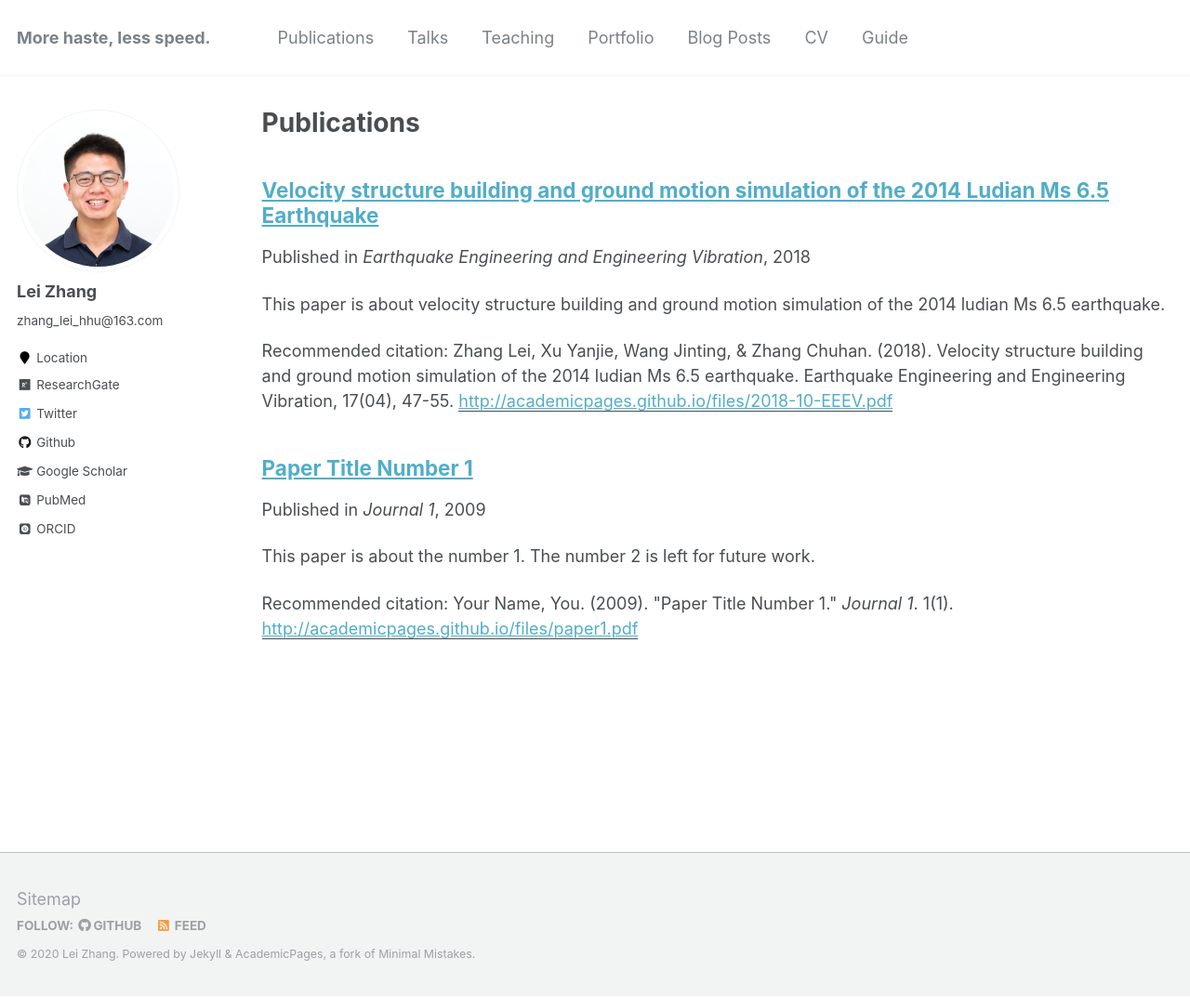
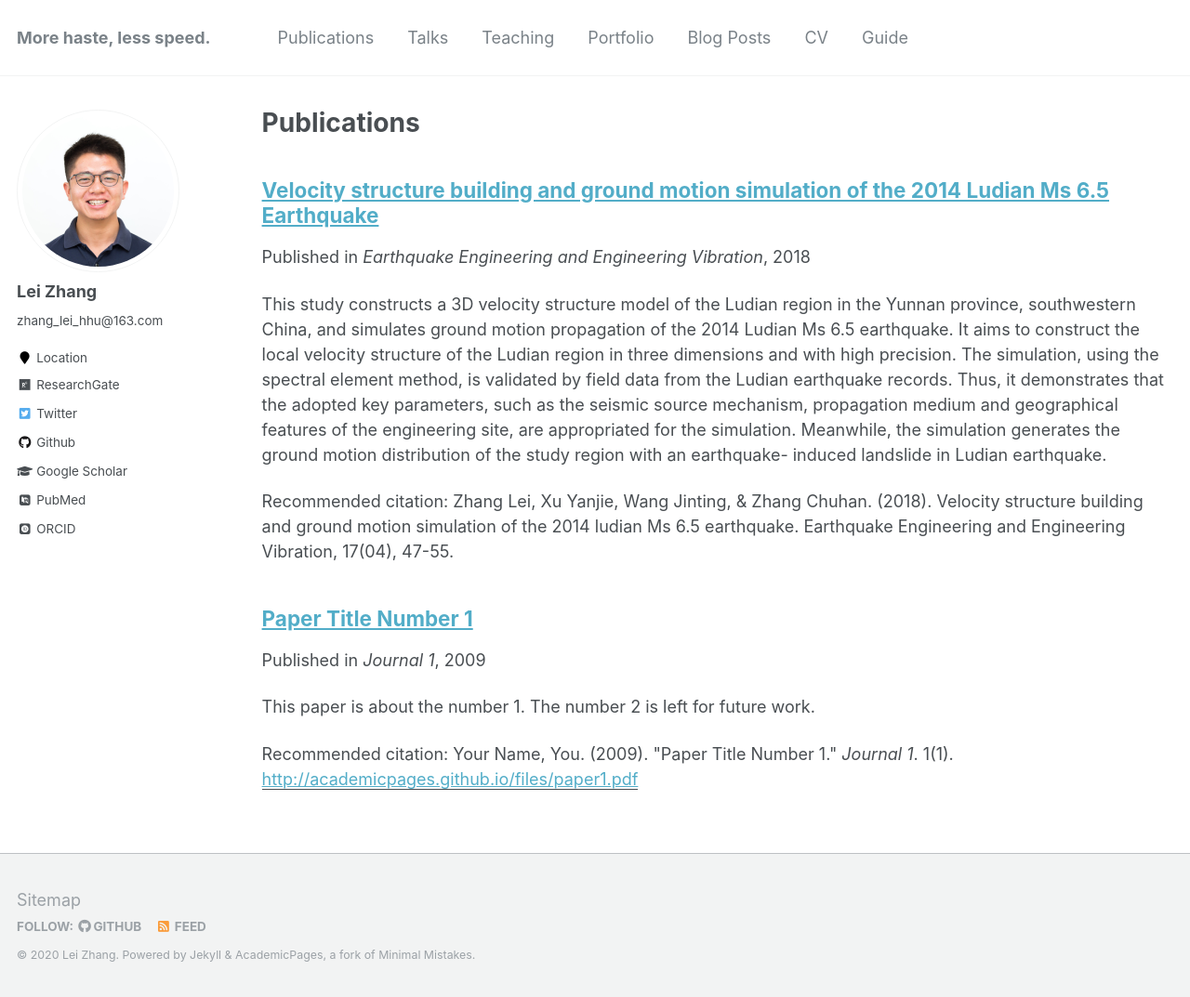
Before and after one commit to zhanglei911/zhanglei911.github.io, a Jekyll site: the page built from _pages/publications.md, in a window 1280 px wide and 1073 px high. Shown: the whole window at 93% size. Built offline with Jekyll 4.4.1, drawn with Linux system fonts in a browser that asks for light colours; some web fonts are replaced.

Commit message:
Update 2018-10-EEEV.md

```diff
--- a/_publications/2018-10-EEEV.md
+++ b/_publications/2018-10-EEEV.md
@@ -2,10 +2,9 @@
 title: "Velocity structure building and ground motion simulation of the 2014 Ludian Ms 6.5 Earthquake"
 collection: publications
 permalink: /publication/2018-10-EEEV
-excerpt: 'This paper is about velocity structure building and ground motion simulation of the 2014 ludian Ms 6.5 earthquake.'
+excerpt: 'This study constructs a 3D velocity structure model of the Ludian region in the Yunnan province, southwestern China, and simulates ground motion propagation of the 2014 Ludian Ms 6.5 earthquake. It aims to construct the local velocity structure of the Ludian region in three dimensions and with high precision. The simulation, using the spectral element method, is validated by field data from the Ludian earthquake records. Thus, it demonstrates that the adopted key parameters, such as the seismic source mechanism, propagation medium and geographical features of the engineering site, are appropriated for the simulation. Meanwhile, the simulation generates the ground motion distribution of the study region with an earthquake- induced landslide in Ludian earthquake.'
 date: 2018-10-01
 venue: 'Earthquake Engineering and Engineering Vibration'
-paperurl: 'http://academicpages.github.io/files/2018-10-EEEV.pdf'
 citation: 'Zhang Lei, Xu Yanjie, Wang Jinting, & Zhang Chuhan. (2018). Velocity structure building and ground motion simulation of the 2014 ludian Ms 6.5 earthquake. Earthquake Engineering and Engineering Vibration, 17(04), 47-55.'
 ---
 This study constructs a 3D velocity structure model of the Ludian region in the Yunnan province, southwestern China, and simulates ground motion propagation of the 2014 Ludian Ms 6.5 earthquake. It aims to construct the local velocity structure of the Ludian region in three dimensions and with high precision. The simulation, using the spectral element method, is validated by field data from the Ludian earthquake records. Thus, it demonstrates that the adopted key parameters, such as the seismic source mechanism, propagation medium and geographical features of the engineering site, are appropriated for the simulation. Meanwhile, the simulation generates the ground motion distribution of the study region with an earthquake- induced landslide in Ludian earthquake.
```
